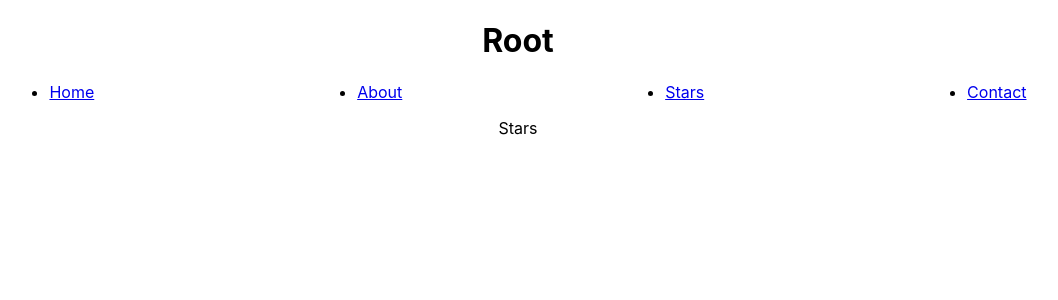
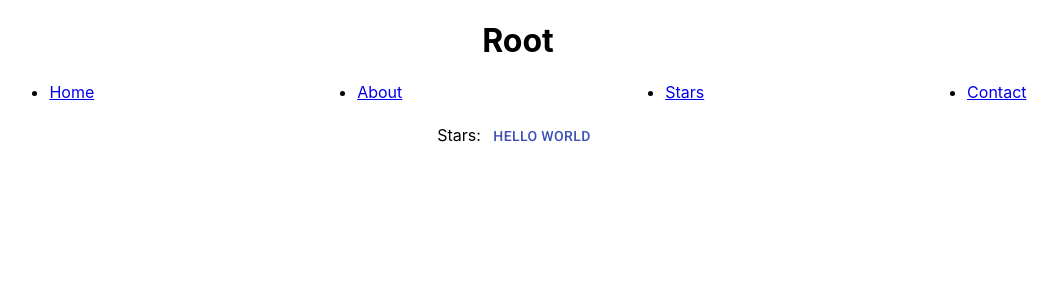
Before and after one commit to sidzan/react-typescript-boilerplate, a React app: page /stars in a window 1280 px wide. Shown: the top 300 px of the page, without its empty margins (122-1180 px from the left). Built offline with nearby package versions, Linux system fonts and the light colour scheme; no server answers.

Commit message:
feat: add react-query and material support with chunks

```diff
--- a/package.json
+++ b/package.json
@@ -59,6 +59,7 @@
     "react-app-polyfill": "^2.0.0",
     "react-dev-utils": "^11.0.3",
     "react-dom": "^17.0.1",
+    "react-query": "^3.12.1",
     "react-refresh": "^0.8.3",
     "react-router-config": "^5.1.1",
     "react-router-dom": "^5.2.0",
--- a/src/Layout/DefaultLayout.tsx
+++ b/src/Layout/DefaultLayout.tsx
@@ -1,6 +1,7 @@
 import * as React from 'react'
 import {renderRoutes} from "react-router-config";
 import {Link} from "react-router-dom";
+import Loading from '../components/Loading'
 
 // @ts-ignore
 const DefaultLayout: React.FC = ({route}) => (
@@ -13,7 +14,7 @@ const DefaultLayout: React.FC = ({route}) => (
             <li><Link to={"/contact"}>Contact</Link></li>
         </ul>
         {/* child routes won't render without this */}
-        <React.Suspense fallback={<div>Loading...</div>}>
+        <React.Suspense fallback={<div/>}>
             {renderRoutes(route.routes)}
         </React.Suspense>
     </div>
--- /dev/null
+++ b/src/components/Loading.tsx
@@ -0,0 +1,6 @@
+import * as React from 'react';
+import {LinearProgress} from "@material-ui/core";
+
+const Loading = () => (      <LinearProgress />)
+
+export default Loading;
--- a/src/index.tsx
+++ b/src/index.tsx
@@ -6,15 +6,20 @@ import reportWebVitals from './reportWebVitals';
 import {BrowserRouter} from 'react-router-dom';
 
 import {createBrowserHistory} from 'history';
+import {QueryClient, QueryClientProvider, useQuery} from "react-query";
+
+const queryClient = new QueryClient();
 
 export const history = createBrowserHistory();
 
 
 ReactDOM.render(
     <React.StrictMode>
-        <BrowserRouter>
-            <App/>
-        </BrowserRouter>
+        <QueryClientProvider client={queryClient}>
+            <BrowserRouter>
+                <App/>
+            </BrowserRouter>
+        </QueryClientProvider>
     </React.StrictMode>,
     document.getElementById('root')
 );
--- a/src/pages/Stars/Stars.tsx
+++ b/src/pages/Stars/Stars.tsx
@@ -1,9 +1,19 @@
 import * as React from 'react';
+import Button from "../../components/Button/Button";
+import {useQuery} from "react-query";
 
-const Stars = () => (
-    <div>
-        Stars
-    </div>
-)
+const Stars = () => {
+    const {isLoading, data} = useQuery("starsData", () =>
+        fetch('https://api.github.com/repos/sidzan/react-typescript-boilerplate')
+            .then((res) => res.json())
+            .then((json) => json.stargazers_count)
+    );
 
+    return (
+        <div>
+            Stars: {!isLoading && data}
+            <Button/>
+        </div>
+    )
+}
 export default Stars;
--- a/src/routes/routes.ts
+++ b/src/routes/routes.ts
@@ -2,10 +2,10 @@ import * as React from 'react';
 import DefaultLayout from "../Layout/DefaultLayout";
 import {RouteConfig} from "react-router-config";
 
-const Home = React.lazy(() => import(  /* webpackPrefetch: false, webpackChunkName: "Home" */  "../pages/Home/Home"));
-const Contact = React.lazy(() => import(  /* webpackPrefetch: false, webpackChunkName: "Contact" */  "../pages/Contact/Contact"));
-const About = React.lazy(() => import(  /* webpackPrefetch: false, webpackChunkName: "About" */  "../pages/About/About"));
-const Stars = React.lazy(() => import(  /* webpackPrefetch: false, webpackChunkName: "Stars" */  "../pages/Stars/Stars"));
+const Home = React.lazy(() => import(  /* webpackPrefetch: true, webpackChunkName: "Home" */  "../pages/Home/Home"));
+const Contact = React.lazy(() => import(  /* webpackPrefetch: true, webpackChunkName: "Contact" */  "../pages/Contact/Contact"));
+const About = React.lazy(() => import(  /* webpackPrefetch: true, webpackChunkName: "About" */  "../pages/About/About"));
+const Stars = React.lazy(() => import(  /* webpackPrefetch: true, webpackChunkName: "Stars" */  "../pages/Stars/Stars"));
 
 const routes: RouteConfig[] = [
     {
```
Also changed, not shown: 1 other file (tests, documents, lock files or other folders).
